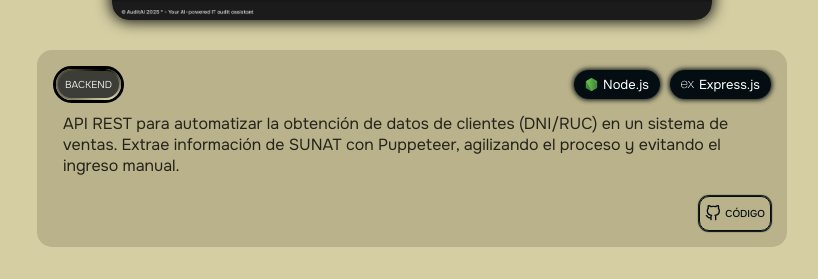
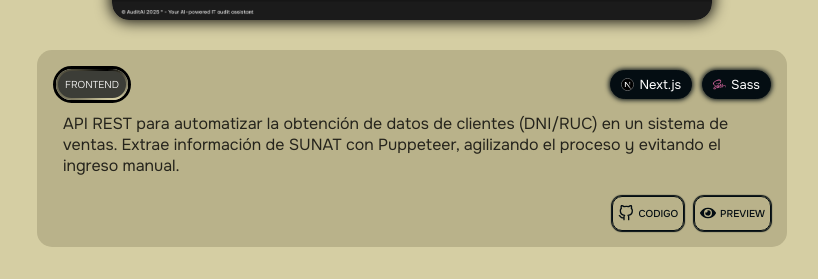
Before and after one commit to luisjavcr10/portfolio, a Next.js app: page / in a window 1280 px wide. Shown: the part 653-932 px from the top of the page, without its empty margins (228-1046 px from the left). Built offline with nearby package versions, Linux system fonts and the light colour scheme.

Commit message:
card of audit ai

```diff
--- a/src/components/Private/Projects/Projects.tsx
+++ b/src/components/Private/Projects/Projects.tsx
@@ -1,5 +1,4 @@
 import styles from './Projects.module.scss';
-import Image from 'next/image';
 import { SectionTitle } from '@/components/Shared/SectionTitle';
 import { DescriptionProjectCard } from '@/components/Shared/projectsCard/DescriptionProjectCard';
 import { VideoApiRuc } from './VideoApiRuc';
@@ -9,6 +8,8 @@
 import { TailwindCSSIcon } from '@/utils/Icons/Frontend/TailwindCSSIcon/TailwindCSSIcon';
 import { NodeJsIcon } from '@/utils/Icons/BackEnd/NodeJsIcon';
 import { ExpressJsIcon } from '@/utils/Icons/BackEnd/ExpressJsIcon';
+import { NextjsIcon } from '@/utils/Icons/Frontend/NextJsIcon';
+import { SassIcon } from '@/utils/Icons/Languages/SassIcon';
 
 import { BiSolidPurchaseTagAlt } from "react-icons/bi";
 import { PiDetectiveFill } from "react-icons/pi";
@@ -49,13 +50,14 @@
 
 const cardsAuditAi = [
     {
-        devSide:'BACKEND',
+        devSide:'FRONTEND',
         techs:[
-            {title:'Node.js', icon:<NodeJsIcon/>},
-            {title:'Express.js', icon:<ExpressJsIcon/>}
+            {title:'Next.js', icon:<NextjsIcon/>},
+            {title:'Sass', icon:<SassIcon/>}
         ],
         description:'API REST para automatizar la obtención de datos de clientes (DNI/RUC) en un sistema de ventas. Extrae información de SUNAT con Puppeteer, agilizando el proceso y evitando el ingreso manual.',
-        linkGithub:'https://github.com/luisjavcr10/api-consulta-sunat'
+        linkGithub:'https://github.com/luisjavcr10/front-audit-ai',
+        linkPreview:'https://front-audit-ai.vercel.app/'
     }
 ]
 
@@ -92,6 +94,7 @@
                             techs={card.techs}
                             description={card.description}
                             linkGithub={card.linkGithub}
+                            linkPreview={card.linkPreview}
                         />
                     ))}
                 </div>
--- a/src/components/Shared/projectsCard/DescriptionProjectCard/DescriptionProjectCard.tsx
+++ b/src/components/Shared/projectsCard/DescriptionProjectCard/DescriptionProjectCard.tsx
@@ -2,14 +2,21 @@
 
 import { SpecialTag } from '@/components/Shared/tags/SpecialTag';
 import { TechTag } from '@/components/Shared/tags/TechTag';
-import { GithubButton } from '@/components/Shared/tags/CodeTag';
+import { CodeTag } from '@/components/Shared/tags/CodeTag';
+
+import { FiGithub } from "react-icons/fi";
+import { FaEye } from "react-icons/fa";
 
 interface TechTagProps{
     title: string;
     icon: React.ReactElement;
 }
 
-export const DescriptionProjectCard = ({devSide, techs, description, linkGithub}: Readonly<{devSide:string; techs: TechTagProps[]; description: string; linkGithub:string }>) => {
+export const DescriptionProjectCard = ({
+    devSide, techs, description, linkGithub,linkPreview
+}: Readonly<{
+    devSide:string; techs: TechTagProps[]; description: string; linkGithub:string;linkPreview?:string
+}>) => {
     return(
         <div className={styles.DescriptionProjectCard}>
             <div className={styles.DescriptionProjectCard__TagsSection}>
@@ -29,7 +36,14 @@
                 {description}
             </p>
             <div className={styles.DescriptionProjectCard__LinkSection}>
-                <GithubButton href={linkGithub}/>
+                <CodeTag message='CODIGO' href={linkGithub}>
+                    <FiGithub />
+                </CodeTag>
+                {linkPreview &&
+                <CodeTag message='PREVIEW' href={linkPreview}>
+                    <FaEye />
+                </CodeTag>
+                }
             </div>
         </div>
     );
--- /dev/null
+++ b/src/components/Shared/tags/CodeTag/CodeTag.tsx
@@ -0,0 +1,11 @@
+import styles from './CodeTag.module.scss';
+
+export const CodeTag = ({children,message,href}: Readonly<{children:React.ReactNode;message:string;href:string}>) =>{
+    return (
+        <a className={styles.GithubButton} href={href} target='_blank'
+        rel='noopener noreferrer  '>
+            {children}
+            <p>{message}</p>
+        </a>
+    )
+}
--- a/src/components/Shared/tags/CodeTag/GithubButton.tsx
+++ /dev/null
@@ -1,12 +0,0 @@
-import styles from './GithubButton.module.scss';
-import { FiGithub } from "react-icons/fi";
-
-export const GithubButton = ({href}: Readonly<{href:string}>) =>{
-    return (
-        <a className={styles.GithubButton} href={href} target='_blank'
-        rel='noopener noreferrer  '>
-            <FiGithub />
-            <p>CÓDIGO</p>
-        </a>
-    )
-}
--- a/src/components/Shared/tags/CodeTag/index.ts
+++ b/src/components/Shared/tags/CodeTag/index.ts
@@ -1 +1 @@
-export { GithubButton } from './GithubButton';
+export { CodeTag } from './CodeTag';
```
Also changed, not shown: src/components/Shared/tags/CodeTag/CodeTag.module.scss (renamed from src/components/Shared/tags/CodeTag/GithubButton.module.scss).
